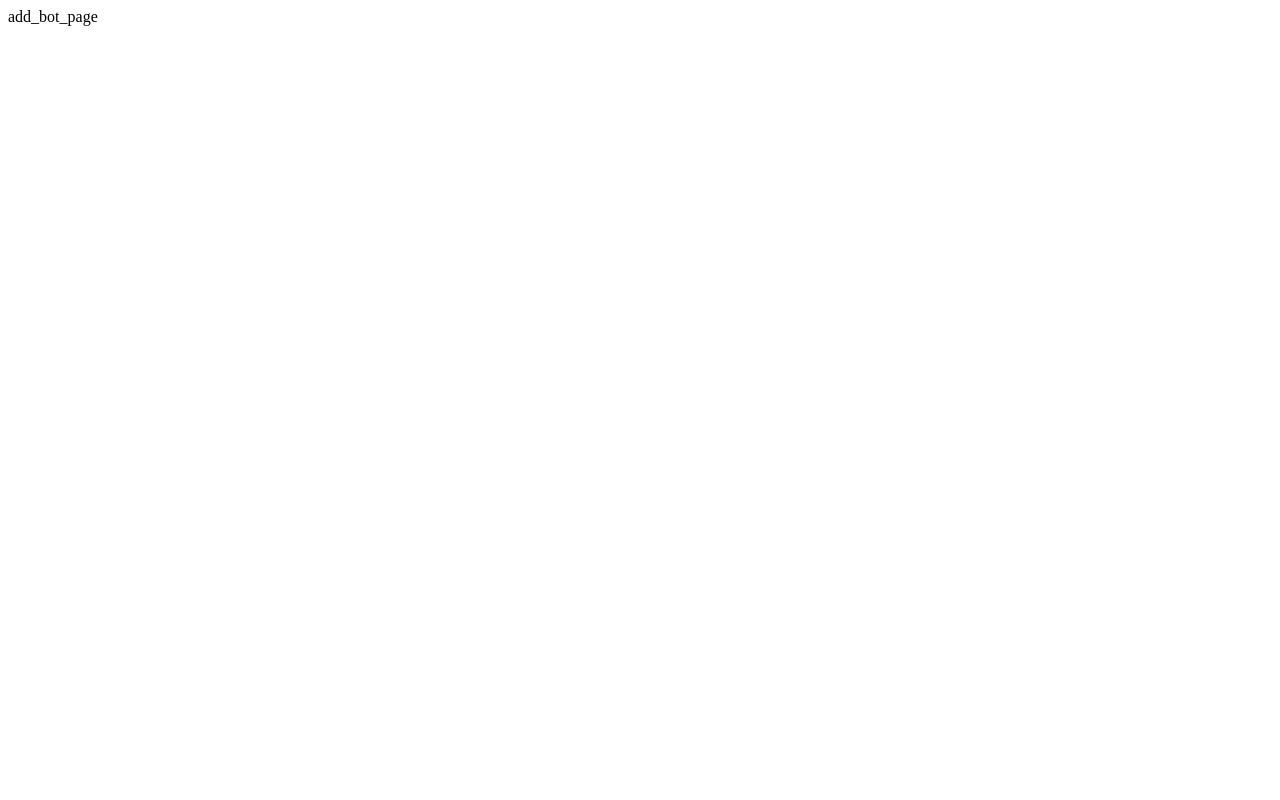
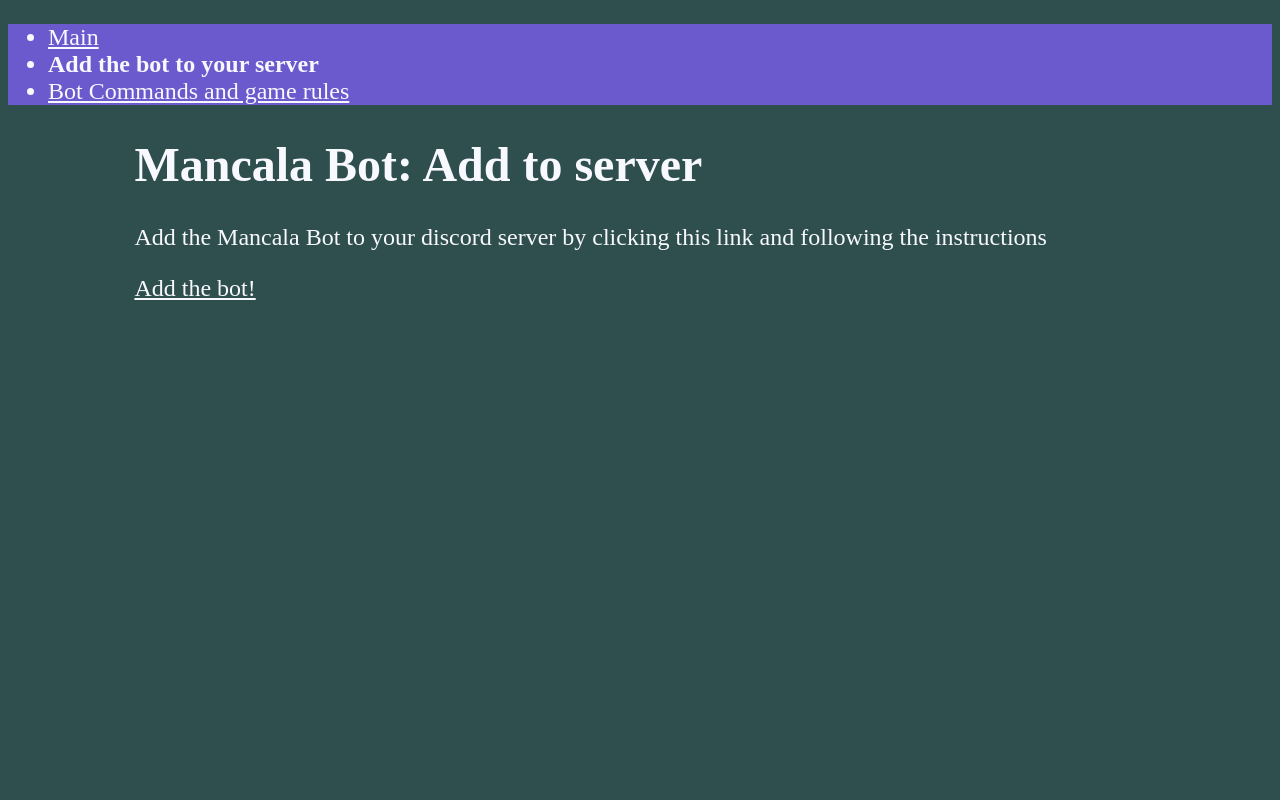
Before and after one commit to nataliecc1701/capstone-one-deployment-repo, a Flask app: page /add_bot in a window 1280 px wide. Before the commit the page is almost empty. Run offline with Flask 3, Linux system fonts and the light colour scheme.

Commit message:
site pages are done

```diff
--- a/site/app.py
+++ b/site/app.py
@@ -1,11 +1,21 @@
-from flask import Flask
+from flask import Flask, render_template
 
 app = Flask(__name__)
 
+PAGES = [
+    ["/", "Main"],
+    ["/add_bot", "Add the bot to your server"],
+    ["/commands", "Bot Commands and game rules"]
+]
+
 @app.route("/")
 def index():
-    return "index"
+    return render_template("promo.html", pages=PAGES, current_page="/")
 
 @app.route("/add_bot")
 def add_bot_page():
-    return "add_bot_page"
+    return render_template("add_bot.html", pages=PAGES, current_page="/add_bot")
+
+@app.route("/commands")
+def commands_page():
+    return render_template("commands.html", pages=PAGES, current_page="/commands")
--- /dev/null
+++ b/site/static/mancalabot.css
@@ -0,0 +1,22 @@
+body {
+    background-color: darkslategray;
+    color:ghostwhite;
+    font-size: 150%;
+}
+
+nav {
+    background-color: slateblue;
+}
+
+a {
+    color: ghostwhite;
+}
+
+a:visited {
+    color:lightblue;
+}
+
+.content {
+    margin: auto;
+    width: 80%;
+}
--- /dev/null
+++ b/site/templates/add_bot.html
@@ -0,0 +1,9 @@
+{% extends "base.html" %}
+
+{% block title %}Add the bot - Mancala Games Bot for Discord {% endblock %}
+{% block heading %}Mancala Bot: Add to server{% endblock %}
+
+{% block content %}
+<p>Add the Mancala Bot to your discord server by clicking this link and following the instructions</p>
+<p><a href="https://discord.com/oauth2/authorize?client_id=1203620521808498709">Add the bot!</a></p>
+{% endblock %}
--- a/site/templates/base.html
+++ b/site/templates/base.html
@@ -2,10 +2,23 @@
 <html>
 <head>
     <title>{% block title %} Mancala Games Bot {% endblock %}</title>
+    <link rel="stylesheet" href="/static/mancalabot.css">
 </head>
 
 <body>
-    <h1>{% block heading %}{% endblock %}</h1>
-    {% block content %} Unfilled content block. If this is displayed to end user, something has gone wrong {% endblock %}
+    <nav>
+        <ul>
+            {% for page in pages %}
+            <li>{% if page[0] == current_page %}
+                <strong>{{page[1]}}</strong>
+                {% else %}
+                <a href="{{page[0]}}">{{page[1]}}</a>
+                {% endif %}
+            </li>
+            {% endfor %}
+        </ul>
+    </nav>
+    <div class="content"><h1>{% block heading %}{% endblock %}</h1>
+    {% block content %} Unfilled content block. If this is displayed to end user, something has gone wrong {% endblock %}</div>
 </body>
 </html>
--- a/site/templates/commands.html
+++ b/site/templates/commands.html
@@ -1,6 +1,6 @@
 {% extends "base.html" %}
 
-{% block title %} Commands - Mancala Games Bot for Discord {% endblock %}
+{% block title %}Commands - Mancala Games Bot for Discord {% endblock %}
 {% block heading %}Mancala Bot: Commands{% endblock %}
 
 {% block content %}
@@ -63,7 +63,7 @@
 <p>The board display will look something like this:</p>
 
 <p>
-1️⃣⬛🔵🔵1️⃣🔵🔵🔵⬛2️⃣
+1️⃣⬛🔵🔵1️⃣🔵🔵🔵⬛2️⃣<br/>
 8️⃣⬛2️⃣🔵🔵1️⃣4️⃣2️⃣⬛0️⃣
 </p>
 
```
Also changed, not shown: site/templates/promo.html (+5 -2 lines).
